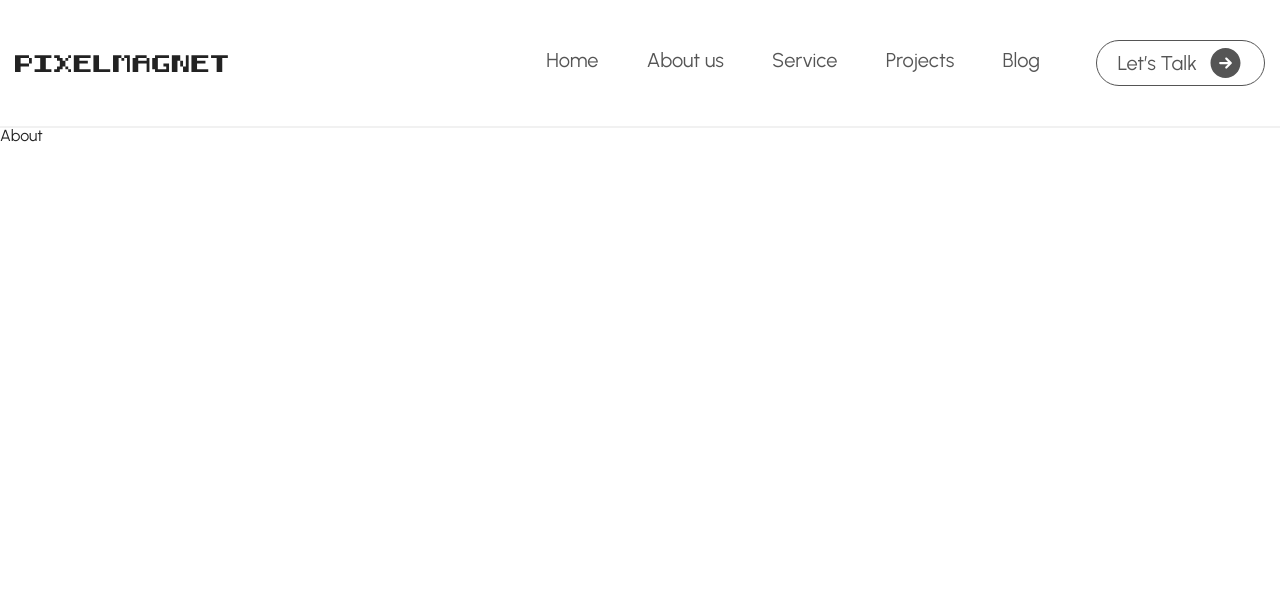
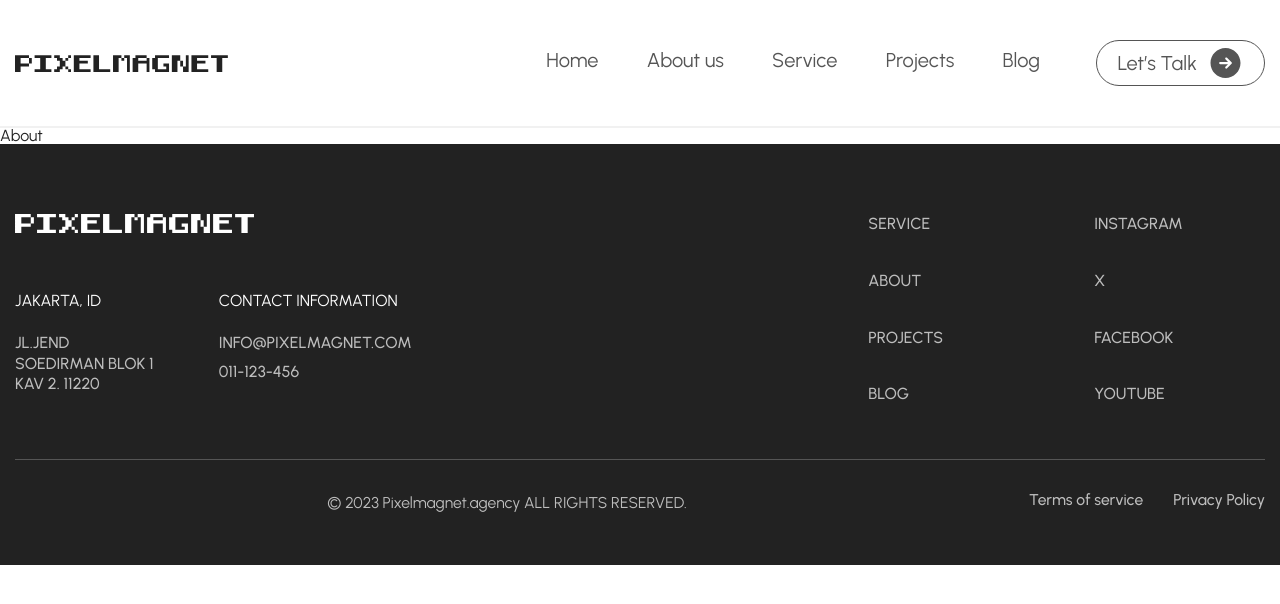
Before and after one commit to Abbos29/pixelmagnet, a React (Vite) app: page /about in a window 1280 px wide. Shown: the top 604 px of the page. Built offline with nearby package versions, Linux system fonts and the light colour scheme.

Commit message:
feat: add lets and footer section

```diff
--- a/src/App.jsx
+++ b/src/App.jsx
@@ -5,6 +5,7 @@ import { Routes, Route } from 'react-router-dom';
 import Home from './pages/Home';
 import About from './pages/About';
 import Header from './components/layout/Header/Header';
+import Footer from './components/layout/Footer/Footer';
 
 
 const App = () => {
@@ -17,6 +18,8 @@ const App = () => {
         <Route path='/about' element={<About />} />
 
       </Routes>
+
+      <Footer />
     </>
 
   );
--- a/src/components/layout/Footer/Footer.jsx
+++ b/src/components/layout/Footer/Footer.jsx
@@ -0,0 +1,57 @@
+import s from './Footer.module.scss'
+
+const Footer = () => {
+    return (
+        <footer className={s.footer}>
+            <div className="container">
+                <div className={s.wrapper}>
+                    <div className={s.box}>
+                        <img src="/logo-2.svg" alt="logo" />
+                        <div className={s.row}>
+                            <div className={s.col}>
+                                <h4>JAKARTA, id</h4>
+                                <a href="">Jl.Jend Soedirman
+                                    blok 1 kav 2. 11220</a>
+                            </div>
+                            <div className={s.col}>
+                                <h4>Contact information</h4>
+                                <a href="">INFO@PIXELMAGNET.COM</a>
+                                <a href="">011-123-456</a>
+                            </div>
+                        </div>
+
+                    </div>
+
+                    <span className={s.none}></span>
+
+                    <div className={s.menu}>
+                        <div className={s.col}>
+                            <a href="">Service</a>
+                            <a href="">about</a>
+                            <a href="">Projects</a>
+                            <a href="">BLOG</a>
+                        </div>
+                        <div className={s.col}>
+                            <a href="">instagram</a>
+                            <a href="">x</a>
+                            <a href="">facebook</a>
+                            <a href="">youtube</a>
+                        </div>
+                    </div>
+                </div>
+
+                <div className={s.inner}>
+                    <p>© 2023 Pixelmagnet.agency ALL RIGHTS RESERVED.</p>
+
+                    <div>
+
+                        <a href="">Terms of service</a>
+                        <a href="">Privacy Policy</a>
+                    </div>
+                </div>
+            </div>
+        </footer>
+    )
+}
+
+export default Footer
--- a/src/components/layout/Footer/Footer.module.scss
+++ b/src/components/layout/Footer/Footer.module.scss
@@ -0,0 +1,162 @@
+.footer {
+    background-color: $colorDark;
+    color: $colorWhite;
+
+    padding: 70px 0 50px;
+}
+
+.none {
+    @media (max-width: 768px) {
+        display: none;
+    }
+}
+
+.wrapper {
+    display: grid;
+    grid-template-columns: 1fr 1fr 1fr;
+    gap: 30px;
+    padding-bottom: 50px;
+
+    @media (max-width: 768px) {
+        grid-template-columns: 1fr;
+    }
+}
+
+.menu {
+    display: grid;
+    grid-template-columns: 1fr 1fr;
+    // gap: 60px;
+    gap: clamp(0.625rem, -0.612rem + 5.08vw, 3.75rem);
+
+    .col {
+        display: flex;
+        flex-direction: column;
+        gap: 32px;
+    }
+}
+
+.row {
+    display: grid;
+    grid-template-columns: 1fr 1fr;
+    gap: 60px;
+}
+
+.col {
+    display: flex;
+    flex-direction: column;
+    gap: 4px;
+    align-items: flex-start;
+
+    h4 {
+        padding-bottom: 20px;
+        text-transform: uppercase;
+    }
+
+    p {
+        color: $colorWhite;
+        text-transform: uppercase;
+    }
+
+    a {
+        color: $colorWhite;
+        text-transform: uppercase;
+        font-size: 16px;
+        font-weight: 500;
+        line-height: 1.3;
+        opacity: 0.7;
+
+        display: flex;
+        flex-direction: column;
+        gap: 3px;
+        align-items: flex-start;
+
+        // transition: all 0.6s;
+
+        &::after {
+            content: "";
+            display: inline-block;
+            width: 0%;
+            transition: all 0.6s;
+            height: 1px;
+            background-color: $colorWhite;
+        }
+        &:hover {
+            &::after {
+                width: 100%;
+            }
+        }
+    }
+}
+
+.box {
+    display: flex;
+    flex-direction: column;
+    gap: 60px;
+
+    img {
+        max-width: 240px;
+    }
+}
+
+.inner {
+    display: flex;
+    justify-content: space-between;
+    padding-top: 30px;
+    gap: 30px;
+    border-top: 1px solid $colorGray;
+
+    @media (max-width: 480px) {
+        flex-direction: column;
+        align-items: center;
+        justify-content: center;
+        text-align: center;
+    }
+
+    div {
+        display: flex;
+        align-items: center;
+        justify-content: center;
+        gap: 30px;
+    }
+
+    p {
+        margin-right: auto;
+        line-height: 1.6;
+        font-size: clamp(0.75rem, 0.651rem + 0.41vw, 1rem);
+text-align: center;
+margin: 0 auto;
+color: $colorWhite;
+opacity: 0.7;
+    }
+
+    a {
+        color: $colorWhite;
+        opacity: 0.7;
+        // text-transform: uppercase;
+        // font-size: 16px;
+        font-size: clamp(0.75rem, 0.651rem + 0.41vw, 1rem);
+        font-weight: 500;
+        line-height: 1.2;
+
+        display: flex;
+        flex-direction: column;
+        gap: 3px;
+        align-items: flex-start;
+
+        // transition: all 0.6s;
+
+        &::after {
+            content: "";
+            display: inline-block;
+            width: 0%;
+            transition: all 0.6s;
+            height: 1px;
+            background-color: $colorWhite;
+        }
+        &:hover {
+            &::after {
+                width: 100%;
+            }
+        }
+    }
+}
--- a/src/components/layout/Lets/Lets.module.scss
+++ b/src/components/layout/Lets/Lets.module.scss
@@ -8,15 +8,23 @@
 
     position: relative;
     z-index: -2;
-    padding: 100px 0;
+    // padding: 100px 0;
+    padding: clamp(4.063rem, 3.196rem + 3.55vw, 6.25rem) 0;
 }
 
 .wrap {
     position: relative;
 
+    display: flex;
+    flex-direction: column;
+    align-items: center;
+    justify-content: center;
+    gap: 20px;
+
     h2 {
         text-transform: uppercase;
-        font-size: 96px;
+        // font-size: 96px;
+        font-size: clamp(2rem, 0.416rem + 6.5vw, 6rem);
         font-weight: 900;
         line-height: 1.2;
         letter-spacing: -0.03em;
@@ -48,8 +56,10 @@
     }
 
     h3 {
-        width: 200px;
-        height: 200px;
+        // width: 200px;
+        width: clamp(9.063rem, 7.701rem + 5.58vw, 12.5rem);
+        // height: 200px;
+        aspect-ratio: 1;
         border-radius: 50%;
 
         font-size: 20px;
@@ -63,7 +73,8 @@
         display: flex;
         align-items: center;
         justify-content: center;
-        border: 12px solid #156AD4;
+        // border: 12px solid #156AD4;
+        border: clamp(0.438rem, 0.314rem + 0.51vw, 0.75rem) solid #156ad4;
 
         position: absolute;
         bottom: 17%;
@@ -73,9 +84,12 @@
         animation: scale 0.7s infinite alternate;
 
         cursor: pointer;
+
+        @media (max-width: 480px) {
+            position: static;
+        }
     }
 }
-
 
 @keyframes scale {
     100% {
```
Also changed, not shown: public/logo-2.svg (added).
